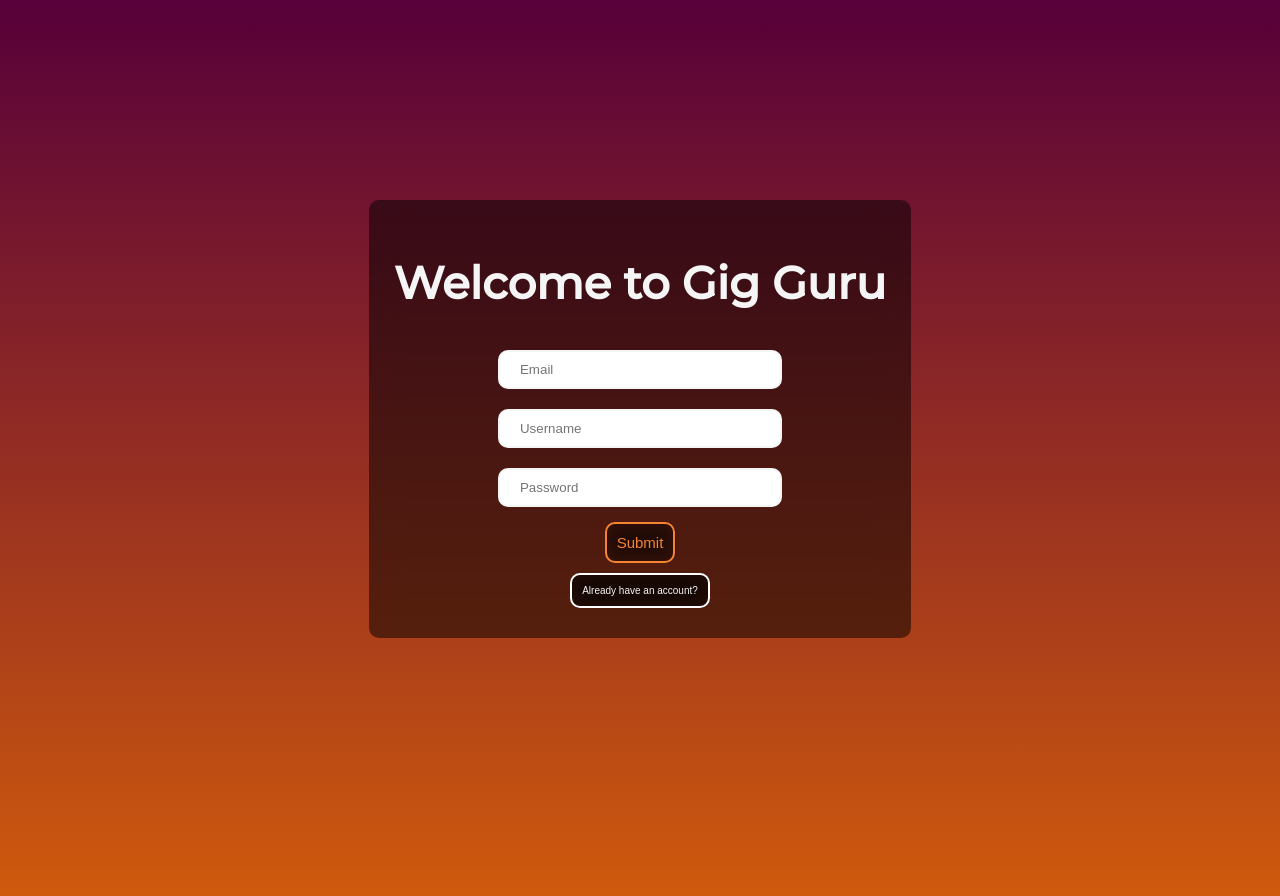
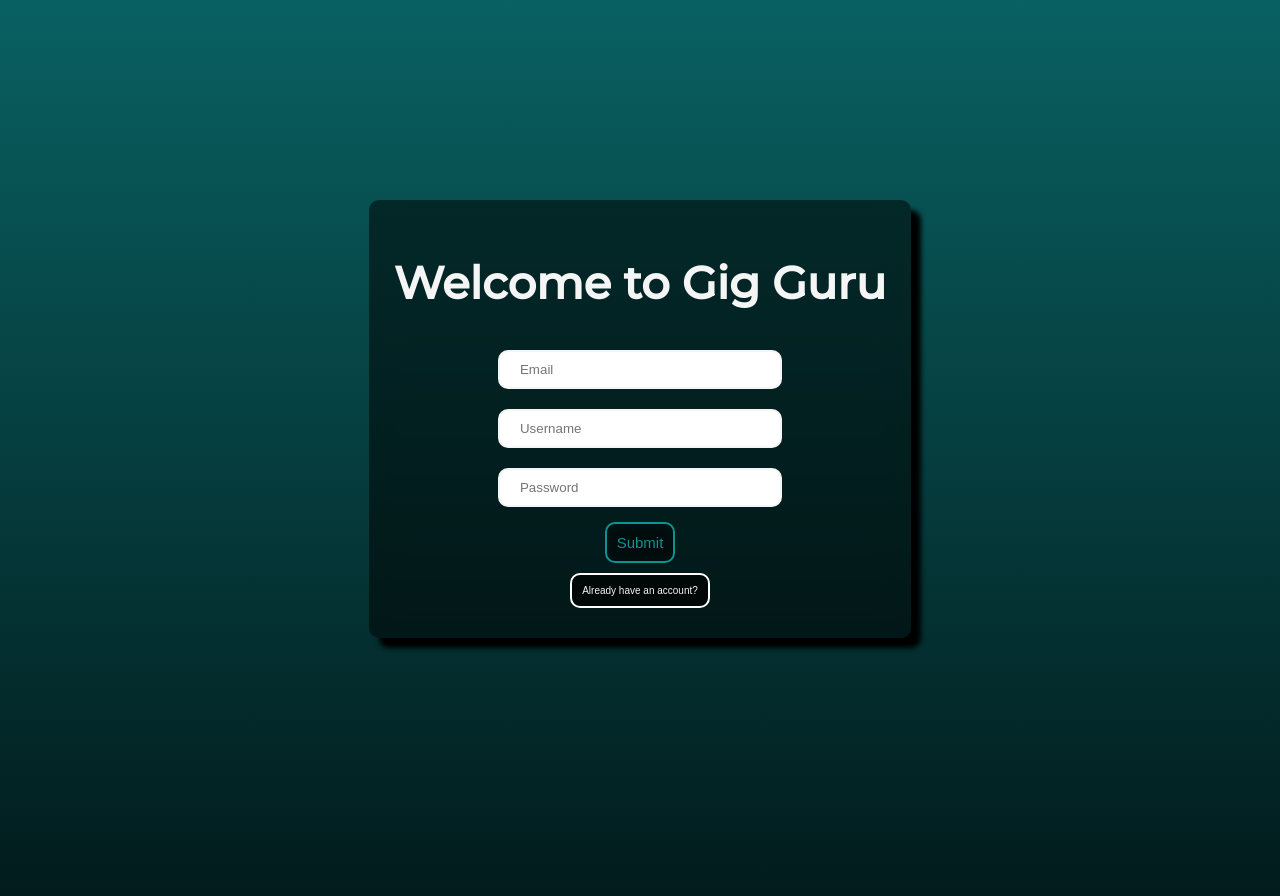
Before and after one commit to aliceswood/gig-guru, a React (Create React App) app in the folder frontend/: page /signup in a window 1280 px wide. In both pictures the pointer is over the input "Submit". Shown: the top 896 px of the page. Built offline with nearby package versions, Linux system fonts and the light colour scheme.

Commit message:
amended colours

```diff
--- a/frontend/src/components/signupForm/SignupForm.css
+++ b/frontend/src/components/signupForm/SignupForm.css
@@ -1,7 +1,7 @@
 @import url('https://fonts.googleapis.com/css2?family=Montserrat:wght@100;200;300;400;500&display=swap');
 
 .signUpContainer{
-  background-image: linear-gradient(hsl(320 100% 17%), hsl(25 91% 44%));
+  background-image: linear-gradient(hsl(181, 83%, 21%), hsl(182, 87%, 5%));
   background-size: cover;
   height: 100vh;
   padding-top: 150px;
@@ -23,6 +23,8 @@
   padding: 25px 25px;
   background: rgba(0, 0, 0, 0.5);
   backdrop-filter: blur(16px);
+  box-shadow: 10px 10px 5px black
+  ;
 }
 
 
@@ -64,8 +66,8 @@ margin: 5px;
 }
 
 .button:hover {
-  color: hsl(25 91% 58%);
-  border: 2px solid hsl(25 91% 58%);
+  color: hsl(181, 83%, 32%);
+  border: 2px solid hsl(181, 83%, 32%);
 
 }
 
@@ -83,6 +85,6 @@ margin: 5px;
 }
 
 .redirectButton:hover {
-  color: hsl(25 91% 58%);
-  border: 2px solid hsl(25 91% 58%);
+  color: hsl(181, 83%, 32%);
+  border: 2px solid hsl(181, 83%, 32%);
 }
```
